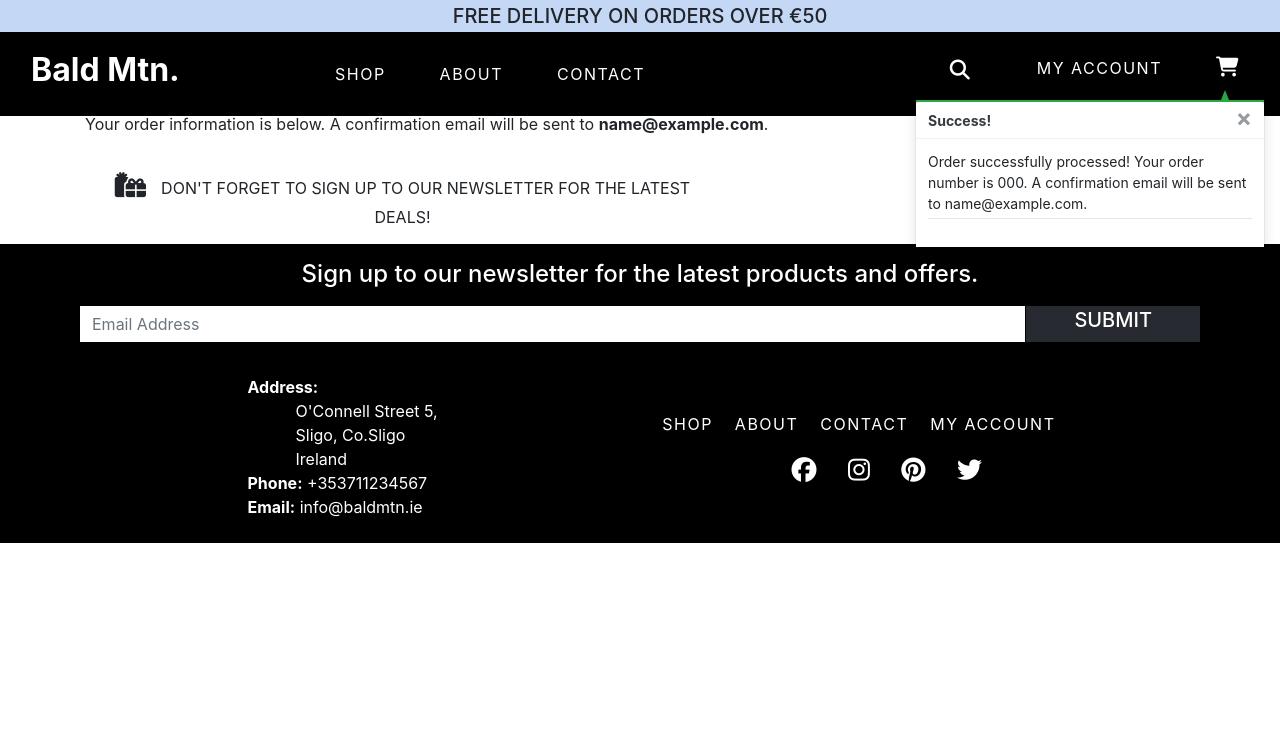
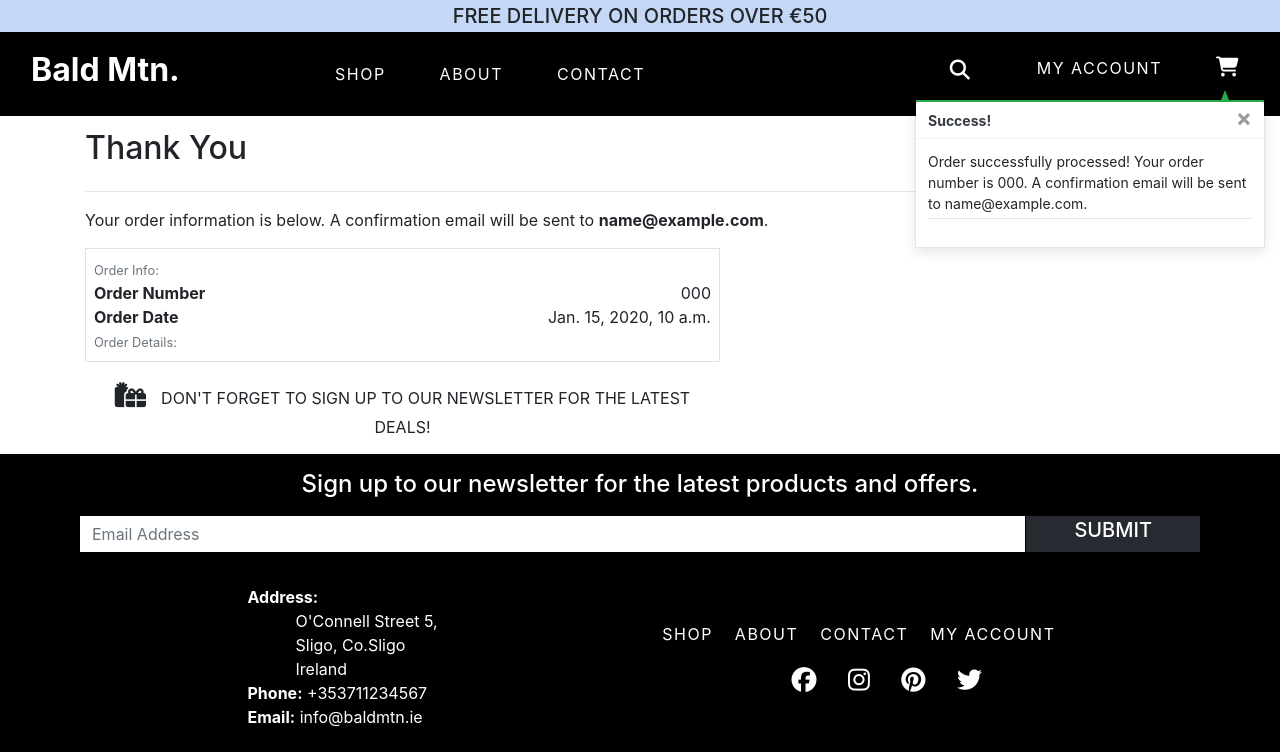
Before and after one commit to annuc1s/Bald_Mtn., a Django app: page /checkout/checkout_success/000 in a window 1280 px wide. Shown: the top 752 px of the page. Run offline with Django 3.2, Linux system fonts and the light colour scheme; tables that the repository leaves empty hold one stand-in row (values such as "Sample post"); some libraries are stand-ins or nearby versions.

Commit message:
order info added to checkout

```diff
--- a/checkout/models.py
+++ b/checkout/models.py
@@ -34,7 +34,7 @@ class Order(models.Model):
         Update grand total each time a line item is added,
         accounting for delivery costs.
         """
-        self.order_total = self.lineitems.aggregate(Sum('lineitem_total'))['lineitem_total__sum']
+        self.order_total = self.lineitems.aggregate(Sum('lineitem_total'))['lineitem_total__sum'] or 0
         if self.order_total < settings.FREE_DELIVERY_THRESHOLD:
             self.delivery_cost = self.order_total * settings.STANDARD_DELIVERY_PERCENTAGE / 100
         else:
--- a/checkout/templates/checkout/checkout_success.html
+++ b/checkout/templates/checkout/checkout_success.html
@@ -7,7 +7,7 @@
 
 {% block content %}
     <div class="overlay"></div>
-    <div class="container">
+    <div class="container pt-5 mt-5">
         <div class="row">
             <div class="col">
                 <hr>
@@ -18,17 +18,49 @@
         </div>
 
         <div class="row">
-            <div class="col-12 col-lg-7"></div>
+            <div class="col-12 col-lg-7">
+                <div class="order-confirmation-wrapper p-2 border">
+                    <div class="row">
+                        <div class="col">
+                            <small class="text-muted">Order Info:</small>
+                        </div>
+                    </div>
+
+                    <div class="row">
+                        <div class="col-12 col-md-4">
+                            <p class="mb-0 text-black font-weight-bold">Order Number</p>
+                        </div>
+                        <div class="col-12 col-md-8 text-md-right">
+                            <p class="mb-0">{{ order.order_number }}</p>
+                        </div>
+                    </div>
+
+                    <div class="row">
+                        <div class="col-12 col-md-4">
+                            <p class="mb-0 text-black font-weight-bold">Order Date</p>
+                        </div>
+                        <div class="col-12 col-md-8 text-md-right">
+                            <p class="mb-0">{{ order.date }}</p>
+                        </div>
+                    </div>
+
+                    <div class="row">
+                        <div class="col">
+                            <small class="text-muted">Order Details:</small>
+                        </div>
+                    </div>
+                </div>
+            </div>
         </div>
         <div class="row">
 			<div class="col-12 col-lg-7 text-right">
-				<a href="{% url 'products' %}?category=new_arrivals,deals,clearance" class="btn btn-black rounded-0 my-2">
+				<a href="{% url 'shop' %}" class="btn btn-black rounded-0 my-2">
 					<span class="icon mr-2">
 						<i class="fas fa-gifts"></i>
 					</span>
 					<span class="text-uppercase">Don't forget to sign up to our newsletter for the latest deals!</span>
 				</a>
-			</div>
+            </div>
 		</div>
     </div>
 {% endblock %}
```
